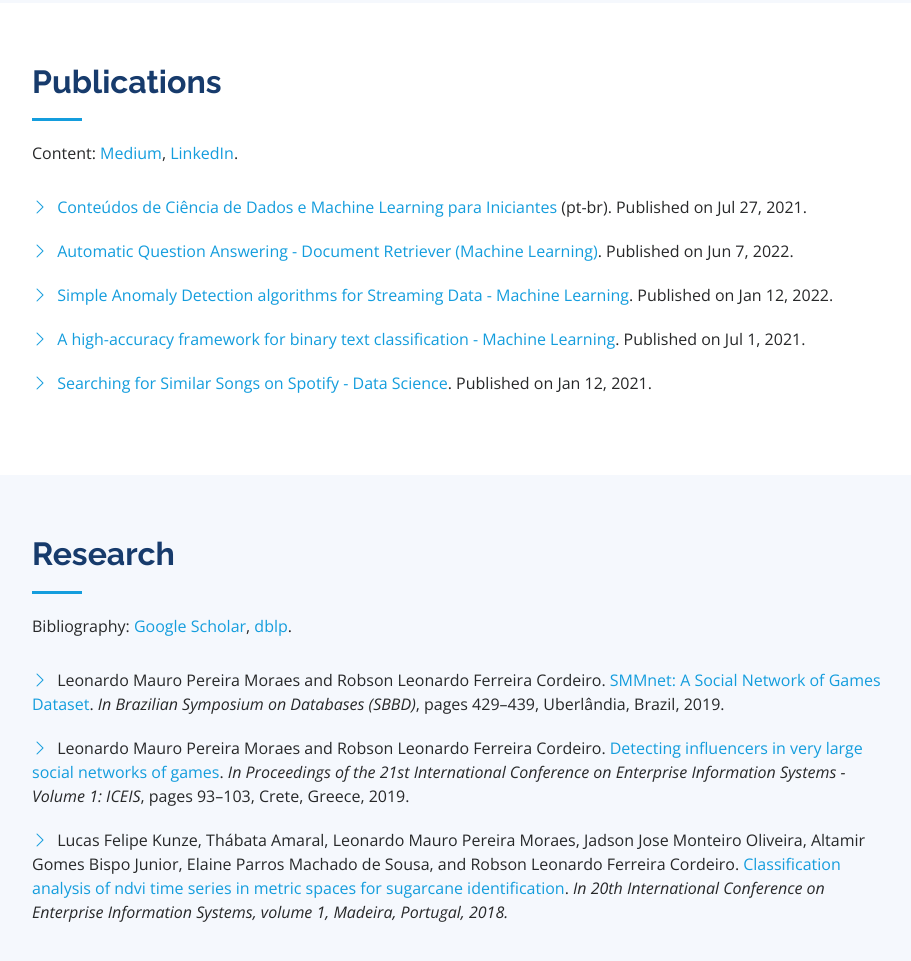
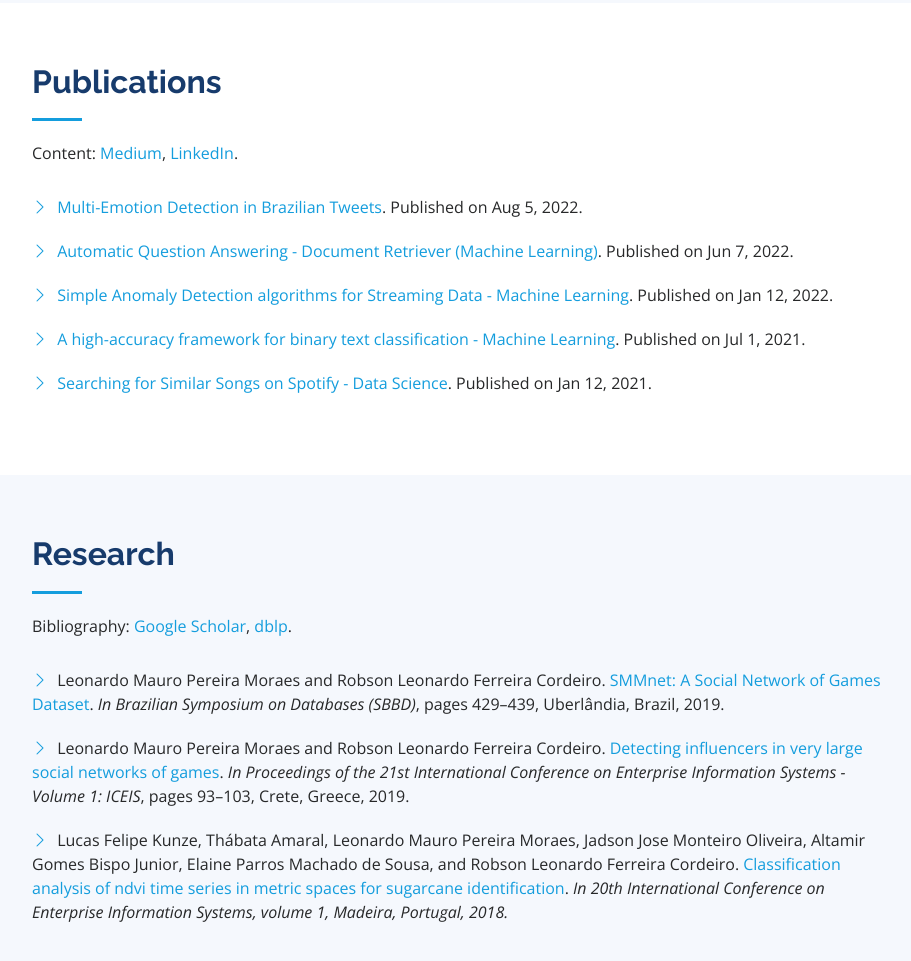
Before and after one commit to leomaurodesenv/leomaurodesenv.github.io, a plain HTML site: page index.html in a window 1280 px wide. Shown: the part 2054-3015 px from the top of the page, without its empty margins (330-1241 px from the left). Drawn offline with nearby package versions, Linux system fonts and the light colour scheme.

Commit message:
add multi-emotion detection blog post

```diff
--- a/index.html
+++ b/index.html
@@ -183,7 +183,7 @@
         <div class="row">
           <div class="col-lg-12" data-aos="fade-right">
             <ul>
-              <li><i class="bi bi-chevron-right"></i> <a href="https://www.linkedin.com/pulse/conte%C3%BAdos-de-ci%C3%AAncia-dados-e-machine-learning-para-mauro-p-moraes/" target="_blank">Conteúdos de Ciência de Dados e Machine Learning para Iniciantes</a> (pt-br). Published on Jul 27, 2021.</li>
+              <li><i class="bi bi-chevron-right"></i> <a href="https://medium.com/wearesinch/multi-emotion-detection-in-brazilian-tweets-8e3481b8017b" target="_blank">Multi-Emotion Detection in Brazilian Tweets</a>. Published on Aug 5, 2022.</li>
               <li><i class="bi bi-chevron-right"></i> <a href="https://medium.com/wearesinch/automatic-question-answering-document-retriever-machine-learning-f4f473387739" target="_blank">Automatic Question Answering - Document Retriever (Machine Learning)</a>. Published on Jun 7, 2022.</li>
               <li><i class="bi bi-chevron-right"></i> <a href="https://medium.com/wearesinch/simple-anomaly-detection-algorithms-for-streaming-data-machine-learning-92cfaeb6f43b" target="_blank">Simple Anomaly Detection algorithms for Streaming Data - Machine Learning</a>. Published on Jan 12, 2022.</li>
               <li><i class="bi bi-chevron-right"></i> <a href="https://medium.com/wearesinch/a-high-accuracy-framework-for-binary-text-classification-machine-learning-2e6128c6879c" target="_blank">A high-accuracy framework for binary text classification - Machine Learning</a>. Published on Jul 1, 2021.</li>
```
